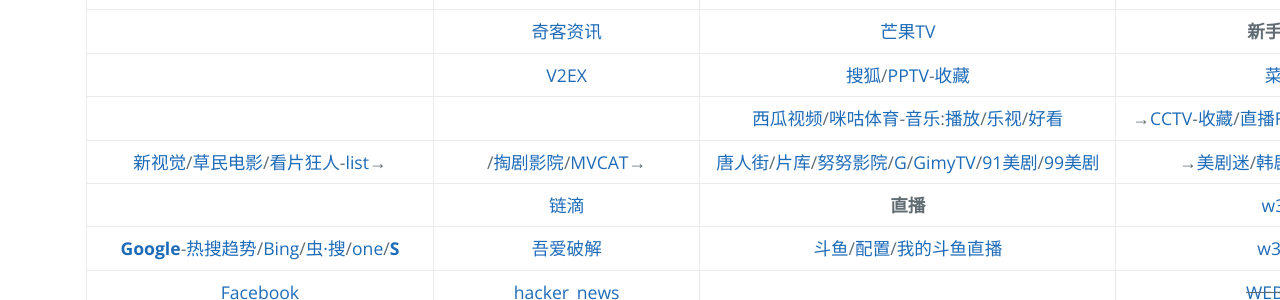
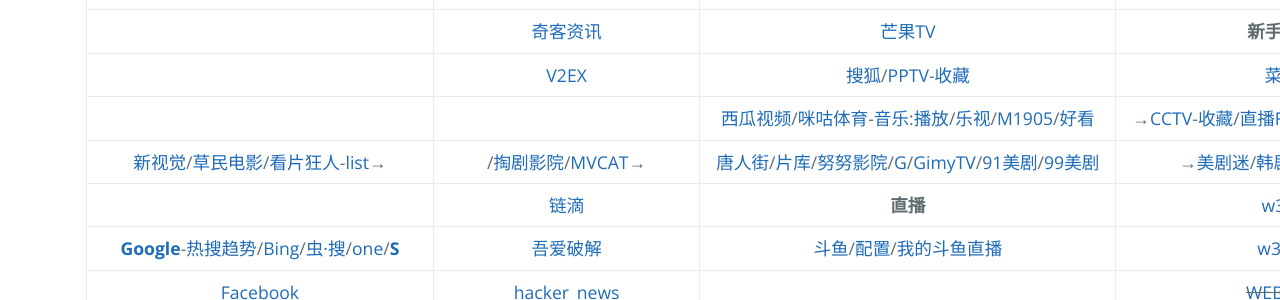
Before and after one commit to AmbroseRen/test, a Jekyll site: the page built from navigation.md, in a window 1280 px wide. Shown: the part 1081-1381 px from the top of the page. Built offline with Jekyll 4.4.1, drawn with Linux system fonts in a browser that asks for light colours; our own code applies the rules of GitHub Pages for plain Markdown files; the repository's description, which GitHub fills in, is left out.

Commit message:
Update navigation.md

```diff
--- a/navigation.md
+++ b/navigation.md
@@ -48,7 +48,7 @@
 | [<strong id="bk">博客</strong>](Library/Blog.md) | [掘金](https://juejin.cn/) | [优酷网](https://user.youku.com/page/usc/fav?theme=) | [PM](https://dh.woshipm.com/)/[addog](https://www.addog.vip/) |
 | []() | [奇客资讯](https://www.solidot.org/) | [芒果TV](https://i.mgtv.com/my/looklist) | __新手基础自学__ |
 | []() | [V2EX](https://www.v2ex.com/?tab=tech) | [搜狐](https://my.tv.sohu.com/i/bookmark)/[PPTV](https://www.pptv.com/)-[收藏](https://usercenter.pptv.com/web/user/collection) | [菜鸟教程](https://www.runoob.com/) |
-| []() | []() | [西瓜视频](https://www.ixigua.com/my/favorite)/[咪咕体育](https://www.miguvideo.com/mgs/website/prd/personalCenter.html#/collect)-[音乐](https://music.migu.cn/v3/my/playlist):[播放](https://music.migu.cn/v3/music/player/audio)/[乐视](http://i.le.com/playrecord#favorite)/[好看](https://sv.baidu.com/) | →[CCTV](https://tv.cctv.com/live/)-[收藏](https://i.cctv.com/account/collection)/[直播F](http://www.hao5.net/)/[牛视](https://www.chaojidianshi.net/)A/[电视](http://www.tvyan.com/)源/[nettv](http://nettv.live/)/[ss](https://steelsoft.site/wtv/tv.php?code=us&name=3ABN%20(720p)) |
+| []() | []() | [西瓜视频](https://www.ixigua.com/my/favorite)/[咪咕体育](https://www.miguvideo.com/mgs/website/prd/personalCenter.html#/collect)-[音乐](https://music.migu.cn/v3/my/playlist):[播放](https://music.migu.cn/v3/music/player/audio)/[乐视](http://i.le.com/playrecord#favorite)/[M1905](https://www.1905.com/mdb/film/)/[好看](https://sv.baidu.com/) | →[CCTV](https://tv.cctv.com/live/)-[收藏](https://i.cctv.com/account/collection)/[直播F](http://www.hao5.net/)/[牛视](https://www.chaojidianshi.net/)A/[电视](http://www.tvyan.com/)源/[nettv](http://nettv.live/)/[ss](https://steelsoft.site/wtv/tv.php?code=us&name=3ABN%20(720p)) |
 | [新视觉](https://www.ixinshijue.com/)/[草民电影](https://www.cmdy555.com/)/[看片狂人](https://www.kpkuang.com/)-[list](https://whereiskpkuang.com/)→ | []()/[掏剧影院](https://www.taojuyb.com/)/[MVCAT](https://www.mvcat.com/)→ | [唐人街](https://www.tangrenjie.tv/)/[片库](https://www.btnull.org/)/[努努影院](https://www.nunuyy1.top/)/[G](https://gimytv.in/)/[GimyTV](https://gimytv.com/)/[91美剧](https://91mjw.com/)/[99美剧](https://www.99meiju.org/) | →[美剧迷](https://www.meijumi.net/)/[韩剧网](https://www.tvn.cc/)-[kortw](https://kortw.com/)/[蛋蛋赞](https://www.dandanzan.cc/) |
 | []() | [链滴](https://ld246.com/) | __直播__ | [w3school](https://www.w3school.com.cn/) |
 | [__Google__](https://www.google.com/)-[热搜趋势](https://trends.google.com/trends/?geo=US)/[Bing](https://cn.bing.com/)/[虫·搜](https://search.chongbuluo.com/)/[one](https://aur.one)/[<strong id="searchs">S</strong>](Library/SearchEngine.md) | [吾爱破解](https://www.52pojie.cn/) | [斗鱼](https://www.douyu.com/directory/myFollow)/[配置](https://mp.douyu.com/live/main)/[我的斗鱼直播](https://www.douyu.com/10150268) | [w3cschool](https://www.w3cschool.cn/) |
```
